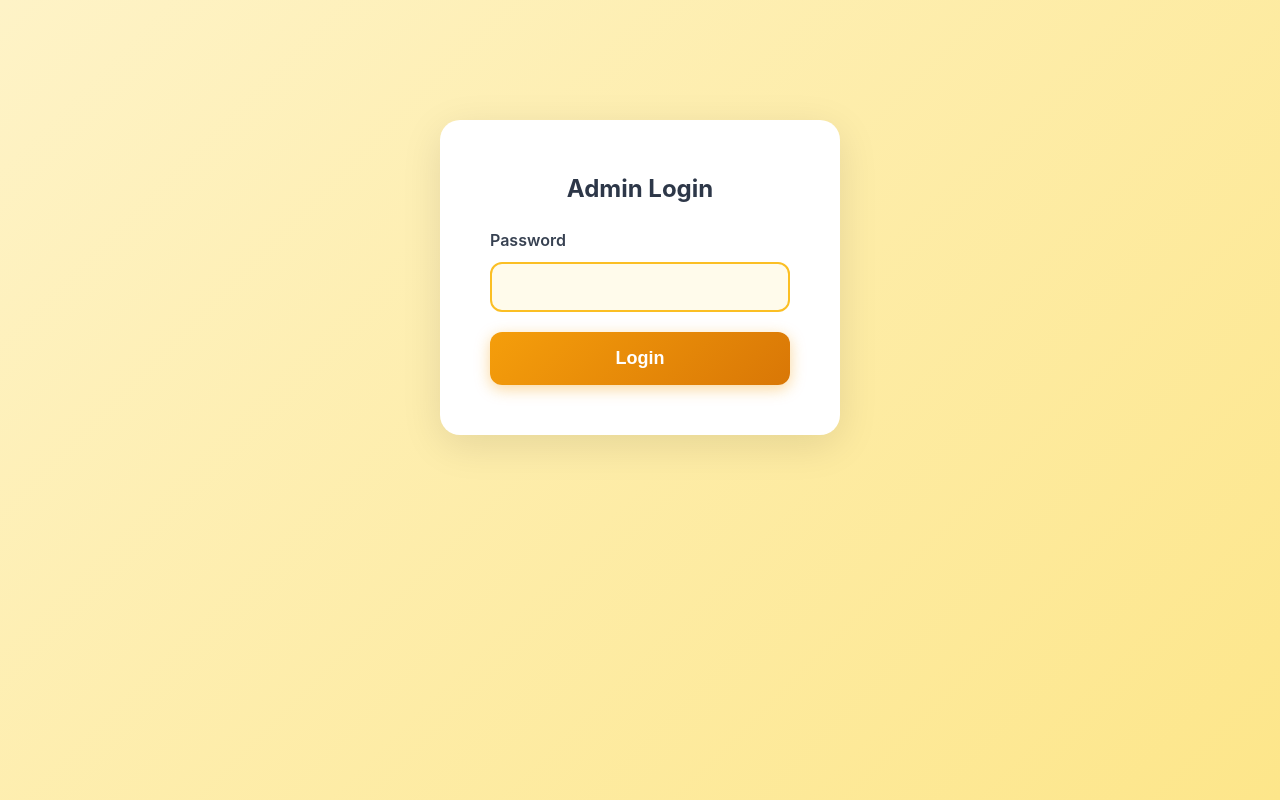
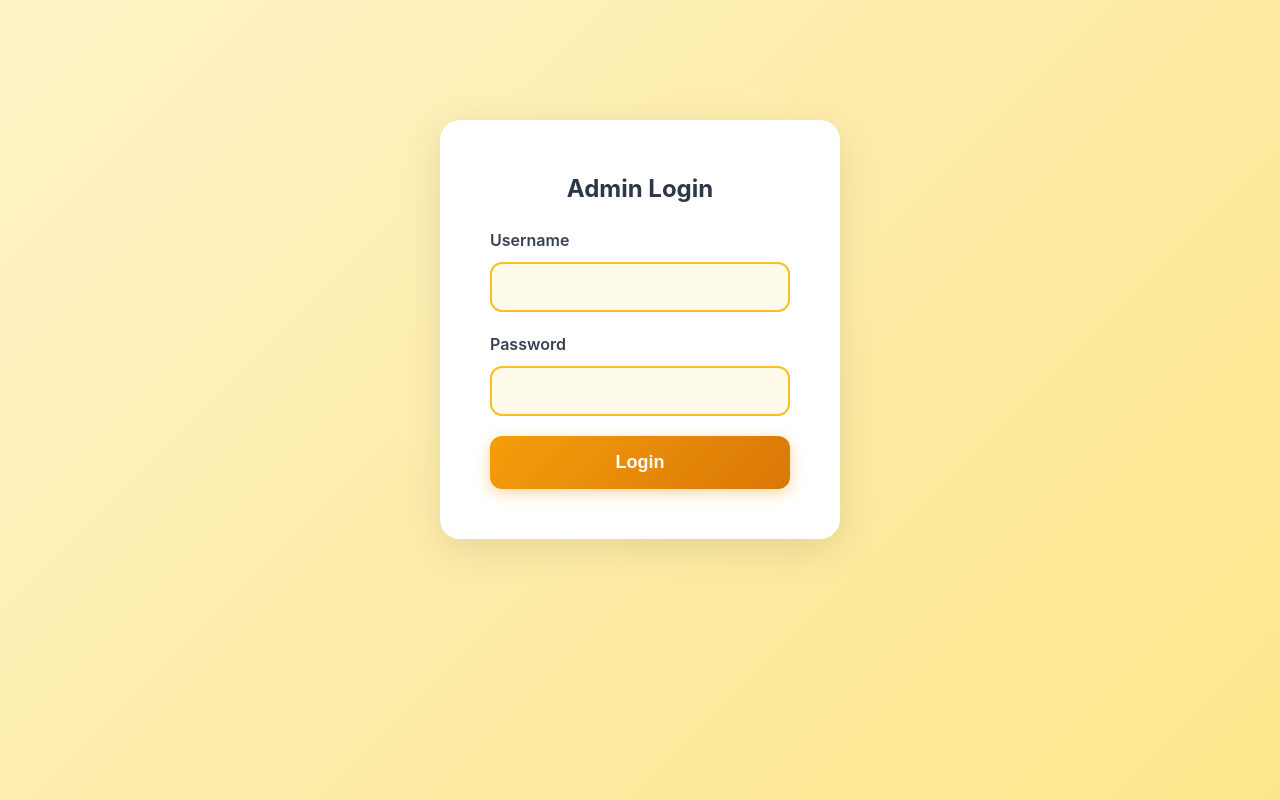
Before and after one commit to waqarhossen/chela-bash-2026, a Next.js app: page /admin in a window 1280 px wide. Built offline with nearby package versions, Linux system fonts and the light colour scheme.

Commit message:
Add username field to admin login

```diff
--- a/app/admin/page.tsx
+++ b/app/admin/page.tsx
@@ -7,6 +7,7 @@ export default function AdminDashboard() {
   const [stats, setStats] = useState<any>(null);
   const [loading, setLoading] = useState(true);
   const [authenticated, setAuthenticated] = useState(false);
+  const [username, setUsername] = useState('');
   const [password, setPassword] = useState('');
   const [error, setError] = useState('');
   const [searchTerm, setSearchTerm] = useState('');
@@ -18,7 +19,7 @@ export default function AdminDashboard() {
     try {
       const response = await fetch('/api/admin/guests', {
         headers: {
-          'Authorization': `Bearer ${password}`
+          'Authorization': `Bearer ${username}:${password}`
         }
       });
 
@@ -83,6 +84,16 @@ export default function AdminDashboard() {
           <h2 style={{ textAlign: 'center', marginBottom: '20px' }}>Admin Login</h2>
           {error && <div className="error-message">{error}</div>}
           <form onSubmit={handleLogin}>
+            <div className="form-group">
+              <label htmlFor="username">Username</label>
+              <input
+                type="text"
+                id="username"
+                value={username}
+                onChange={(e) => setUsername(e.target.value)}
+                required
+              />
+            </div>
             <div className="form-group">
               <label htmlFor="password">Password</label>
               <input
--- a/app/api/admin/guests/route.ts
+++ b/app/api/admin/guests/route.ts
@@ -4,11 +4,12 @@ import { sql } from '@/lib/db';
 export async function GET(request: NextRequest) {
   try {
     const authHeader = request.headers.get('authorization');
-    const password = authHeader?.replace('Bearer ', '');
+    const credentials = authHeader?.replace('Bearer ', '');
+    const [username, password] = credentials?.split(':') || [];
 
-    if (password !== process.env.ADMIN_PASSWORD) {
+    if (username !== process.env.ADMIN_USERNAME || password !== process.env.ADMIN_PASSWORD) {
       return NextResponse.json(
-        { error: 'Unauthorized' },
+        { error: 'Invalid credentials' },
         { status: 401 }
       );
     }
```
Also changed, not shown: 1 other file (tests, documents, lock files or other folders).
